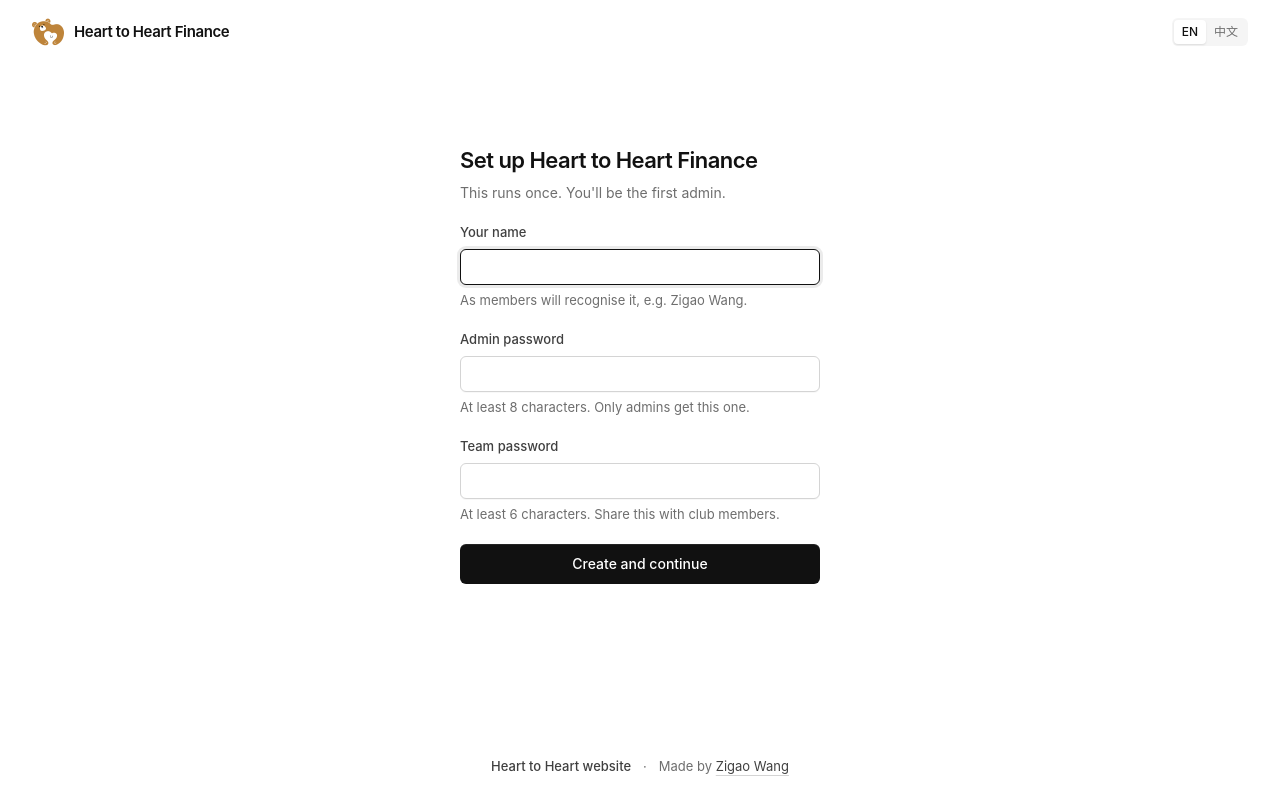
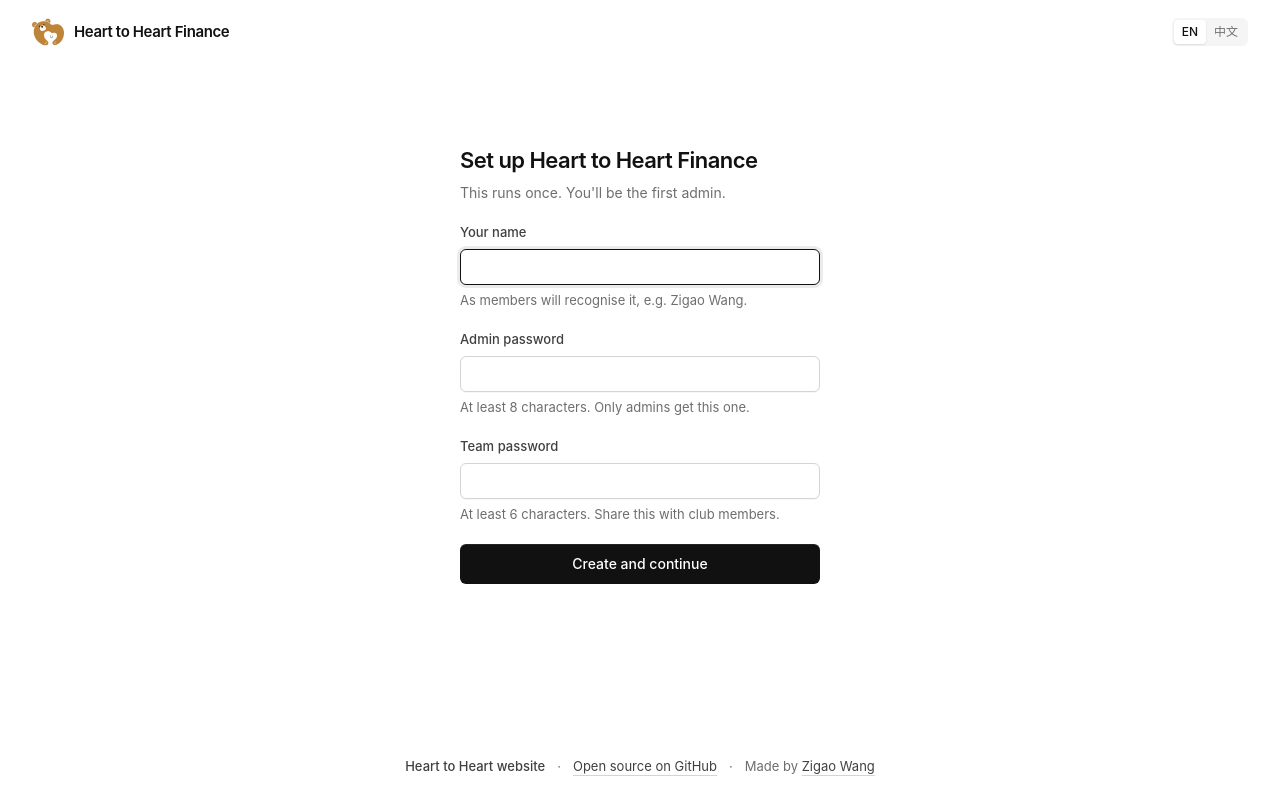
Before and after one commit to ZigaoWang/h2h-finance, a Next.js app: page /setup in a window 1280 px wide. Built offline with nearby package versions, Linux system fonts and the light colour scheme; no server answers; the database is empty.

Commit message:
feat: link to the source code on GitHub in the footer

```diff
--- a/messages/en.json
+++ b/messages/en.json
@@ -429,7 +429,8 @@
     "signIn": "Member sign in",
     "openDashboard": "Open dashboard",
     "mainSite": "Heart to Heart website",
-    "madeBy": "Made by <link>Zigao Wang</link>"
+    "madeBy": "Made by <link>Zigao Wang</link>",
+    "openSource": "Open source on GitHub"
   },
   "allExpenses": {
     "title": "All expenses",
--- a/messages/zh.json
+++ b/messages/zh.json
@@ -429,7 +429,8 @@
     "signIn": "成员登录",
     "openDashboard": "进入总览",
     "mainSite": "心连心官网",
-    "madeBy": "由 <link>王子高</link> 制作"
+    "madeBy": "由 <link>王子高</link> 制作",
+    "openSource": "GitHub 开源"
   },
   "allExpenses": {
     "title": "全部报销",
--- a/src/components/made-by.tsx
+++ b/src/components/made-by.tsx
@@ -1,16 +1,27 @@
 import { useTranslations } from "next-intl";
 
+export const REPOSITORY_URL = "https://github.com/ZigaoWang/h2h-finance";
+
+const link = "text-ink-2 underline decoration-line-strong underline-offset-4 hover:text-ink hover:decoration-ink";
+
+/** Credits and the source code link the AGPL asks every deployment to offer its users. */
 export function MadeBy() {
   const t = useTranslations("home");
   return (
+    <>
+      <a href={REPOSITORY_URL} className={link}>
+        {t("openSource")}
+      </a>
+      <span aria-hidden>·</span>
       <span>
         {t.rich("madeBy", {
           link: (chunks) => (
-          <a href="https://www.zigao.wang" className="text-ink-2 underline decoration-line-strong underline-offset-4 hover:text-ink hover:decoration-ink">
+            <a href="https://www.zigao.wang" className={link}>
               {chunks}
             </a>
           ),
         })}
       </span>
+    </>
   );
 }
```
Lines whose indentation alone changed are shown as unchanged.
